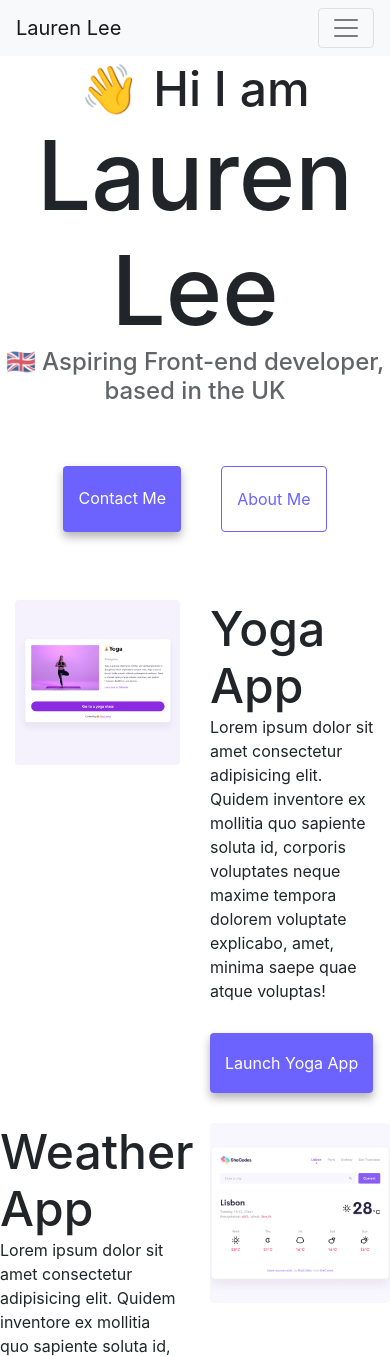
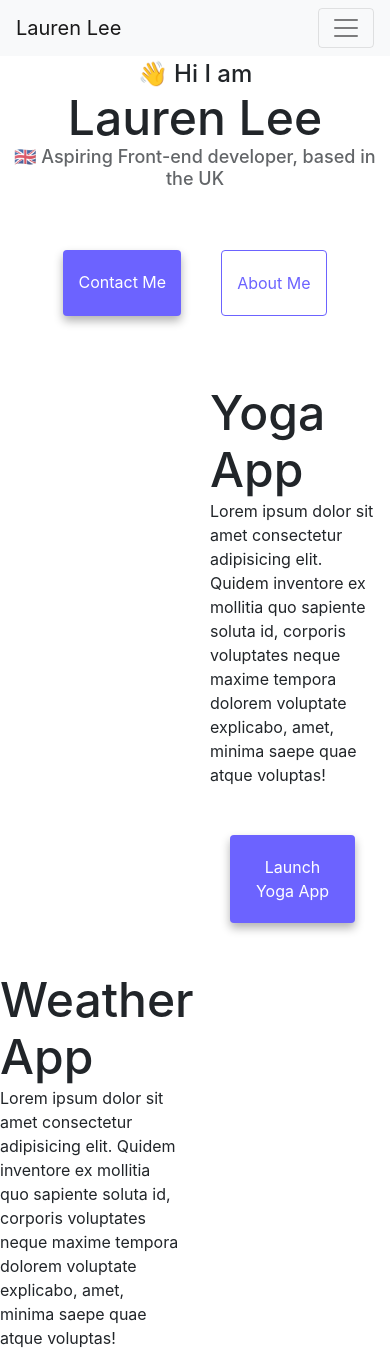
Before and after one commit to laurenlmylee/csb-84ewc, a website: page index.html in a window 390 px wide. Shown: the top 1356 px of the page. Drawn offline with nearby package versions, Linux system fonts and the light colour scheme.

Commit message:
Added Bootstrap utility classes and CSS media queries
-headings
-imgs

```diff
--- a/index.html
+++ b/index.html
@@ -34,9 +34,9 @@
             </ul>
           </div>
         </nav>
-    <h2>👋 Hi I am</h2>
-    <h1>Lauren Lee</h1>
-    <h3>🇬🇧 Aspiring Front-end developer, based in the UK</h3>
+    <h2 class="first-line">👋 Hi I am</h2>
+    <h1 class="name">Lauren Lee</h1>
+    <h3 class="third-line">🇬🇧 Aspiring Front-end developer, based in the UK</h3>
     <div class="navigation-links">
       <a href="about.html#contact" class="contact-link">Contact me</a>
       <a href="about.html" class="about-link">About me</a>
@@ -45,10 +45,10 @@
     <div class="container-fluid">
       <div class="row">
         <div class="col-6">
-        <img src="images/yoga.png" alt="yoga project" class="img-fluid rounded yoga-img">
+        <img src="images/yoga.png" alt="yoga project" class="img-fluid rounded d-none d-sm-none d-md-block">
         </div>
         <div class="col-6">
-         <div class="text-sm-left"><h2 class="heading">Yoga App</h2></div>
+         <div class="text-left"><h2 class="heading d-print-inline">Yoga App</h2></div>
          <div>Lorem ipsum dolor sit amet consectetur adipisicing elit. Quidem inventore ex mollitia quo sapiente soluta id, corporis voluptates neque maxime tempora dolorem voluptate explicabo, amet, minima saepe quae atque voluptas!</div>
          <div class="mt-5"><a href="#" class="text-decoration-none primary-link">Launch Yoga App</a></div>
         </div>
@@ -61,11 +61,11 @@
            <div class="mt-5"><a href="#" class="text-decoration-none primary-link">Launch Weather App</a></div>
           </div>
           <div class="col-6">
-            <img src="images/weather.png" alt="weather project" class="img-fluid rounded">
+            <img src="images/weather.png" alt="weather project" class="img-fluid rounded d-none d-sm-none d-md-block">
           </div>
           <div class="row mt-5">
             <div class="col-6">
-              <img src="images/yogurt.png" alt="yogurt project" class="img-fluid rounded">
+              <img src="images/yogurt.png" alt="yogurt project" class="img-fluid rounded d-none d-sm-none d-md-block">
             </div>
             <div class="col-6">
              <h2 class="heading">Yogurt App</h2>
--- a/style.css
+++ b/style.css
@@ -103,3 +103,25 @@
 .heading {
   text-align: left;
 }
+
+@media (max-width: 576px) {
+  p {
+    text-align: center;
+  }
+
+  .name {
+    font-size: 48px;
+  }
+  .first-line {
+    font-size: 24px;
+  }
+  .third-line {
+    font-size: 18px;
+  }
+
+  .primary-link {
+    display: block;
+    text-align: center;
+    margin: 0 20px;
+  }
+}
```
